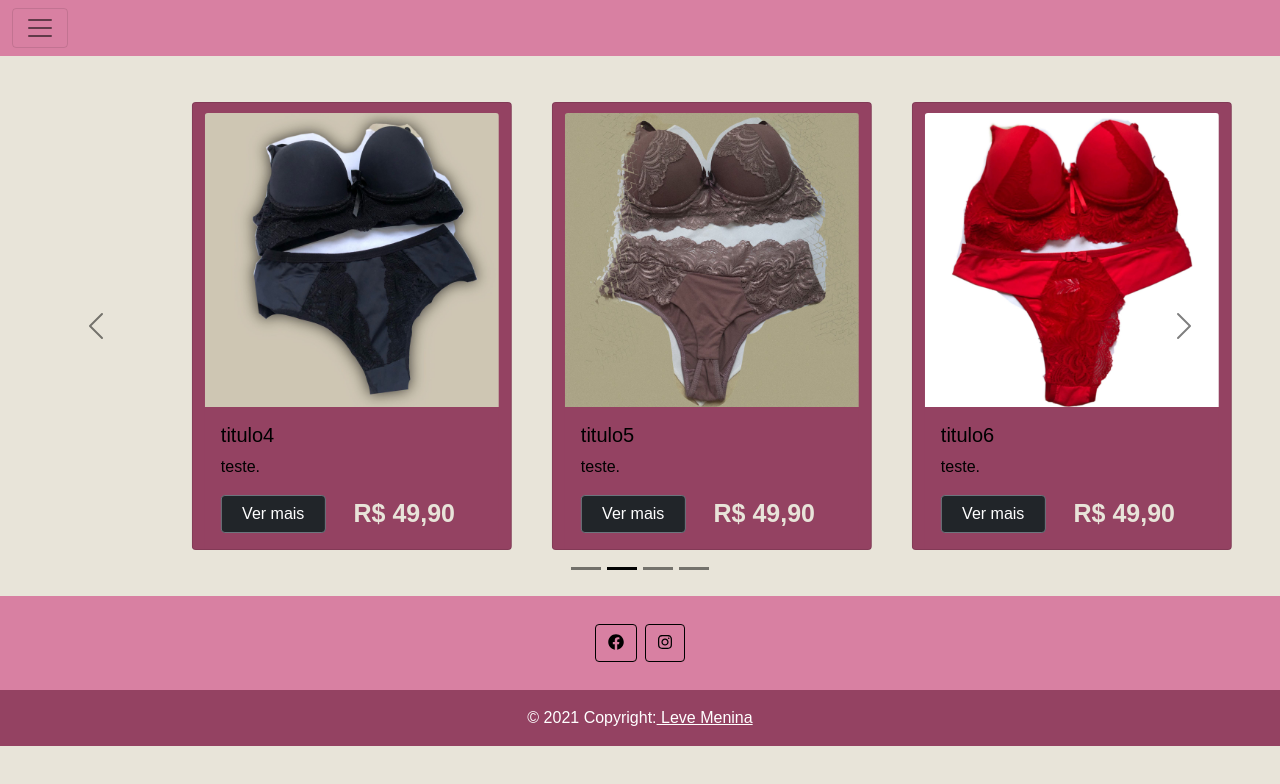
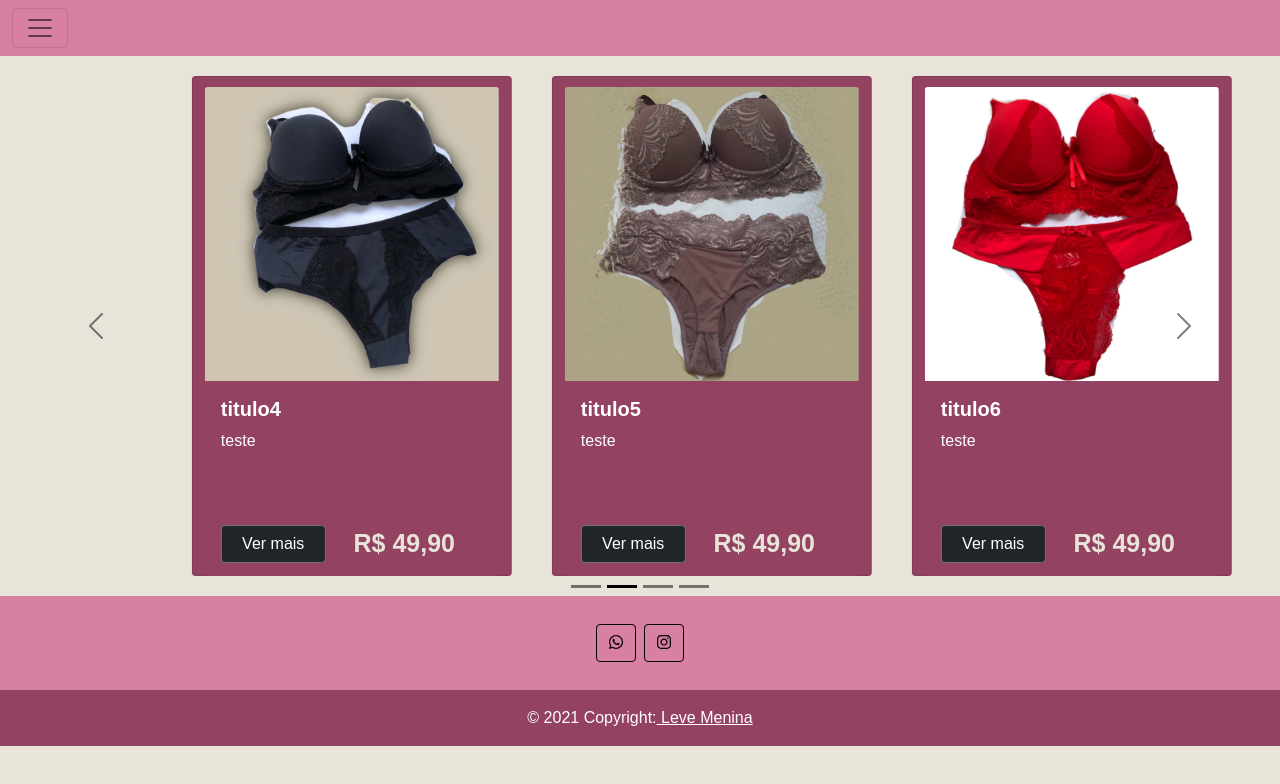
Before and after one commit to rafaelcmorais02/leve-memina-front-end, a React (Create React App) app: page / in a window 1280 px wide. Shown: the top 784 px of the page. Built offline with nearby package versions, Linux system fonts and the light colour scheme; a web font is replaced by a local one.

Commit message:
[FEATURE] melhoria de design-pedido cliente- e adicionado link do facebook e instagran

```diff
--- a/src/components/cards/cardItems.js
+++ b/src/components/cards/cardItems.js
@@ -11,11 +11,11 @@ function Card(props) {
 
     return (
         <>
-            <div className="card" style={{ "width": "20rem", "backgroundColor": "#944262" }}>
+            <div className="card" style={{ "width": "20rem", "backgroundColor": "#944262", "height": "100%" }}>
                 <img src={image} className="card-img-top" alt="..." style={{ "marginTop": "10px" }} />
                 <div className="card-body" style={{ "backgroundColor": "#944262" }}>
-                    <h5 className="card-title">{title}</h5>
-                    <p className="card-text">{descricao}.</p>
+                    <h5 className="card-title title-card">{title}</h5>
+                    <p className="card-text descricao-card">{descricao}</p>
                     <div className="row2">
                         <div className="column2">
                             <button className="btn btn-secondary" onClick={handleFlag} style={{ "backgroundColor": "#212529" }}>Ver mais</button>
--- a/src/components/carousel/carousel.js
+++ b/src/components/carousel/carousel.js
@@ -36,8 +36,8 @@ const Carousel = (props) => {
                 document.location.reload()
             }
             return (
-                <div id="carouselExampleIndicators" className="carousel carousel-dark slide" data-bs-ride="carousel">
-                    <div className="carousel-indicators">
+                <div id="carouselExampleIndicators" className="carousel carousel-dark slide margin-carousel" data-bs-ride="carousel">
+                    <div className="carousel-indicators carousel-button">
                         {numbCarousel.map((item) => {
                             if (item.id === 0) {
                                 return (
@@ -79,8 +79,8 @@ const Carousel = (props) => {
         else {
             phoneFlag = true
             return (
-                <div id="carouselExampleIndicators" className="carousel carousel-dark slide" data-bs-ride="carousel">
-                    <div className="carousel-indicators">
+                <div id="carouselExampleIndicators" className="carousel carousel-dark slide margin-carousel" data-bs-ride="carousel">
+                    <div className="carousel-indicators carousel-button">
                         {dadosCard.map((item) => {
                             if (item.id === 0) {
                                 return (
--- a/src/components/footer/footer.js
+++ b/src/components/footer/footer.js
@@ -1,14 +1,14 @@
 import { FontAwesomeIcon } from '@fortawesome/react-fontawesome'
-import { faFacebook, faInstagram } from '@fortawesome/free-brands-svg-icons'
+import { faWhatsapp, faInstagram } from '@fortawesome/free-brands-svg-icons'
 
 const footer = () => {
     return (
         <footer className="text-center text-white" style={{ "backgroundColor": "#d880a2" }}>
             <div className="container p-4 pb-0">
                 <section className="mb-4">
-                    <a className="btn btn-outline-light btn-floating m-1" href="#!" role="button" style={{ "borderColor": "black", "color": "black" }}> <FontAwesomeIcon icon={faFacebook} /></a>
+                    <a className="btn btn-outline-light btn-floating m-1" href="https://wa.me/+5537991092653?text=Quero%20Saber%20mais%20sobre%20os%20produtos%20Leve%20Menina" target="_blank" rel="noreferrer" role="button" style={{ "borderColor": "black", "color": "black" }}> <FontAwesomeIcon icon={faWhatsapp} /></a>
 
-                    <a className="btn btn-outline-light btn-floating m-1" href="#!" role="button" style={{ "borderColor": "black", "color": "black" }}><FontAwesomeIcon icon={faInstagram} /></a>
+                    <a className="btn btn-outline-light btn-floating m-1" href="https://www.instagram.com/invites/contact/?i=10syysma27shm&utm_content=mty7qh5" target="_blank" rel="noreferrer" role="button" style={{ "borderColor": "black", "color": "black" }}><FontAwesomeIcon icon={faInstagram} /></a>
                 </section>
             </div>
 
--- a/src/data/dataCard.js
+++ b/src/data/dataCard.js
@@ -1,6 +1,7 @@
 import imag1 from "../images/imag1.jpeg"
 import imag2 from "../images/imag2.jpeg"
 import imag3 from "../images/imag3.jpeg"
+import imag4 from "../images/imag4.jpeg"
 
 export const dadosCard = [
     {
@@ -9,9 +10,9 @@ export const dadosCard = [
         secClassName: "active",
         current: "true",
         label: "Slide 1",
-        imag: imag1,
-        titulo: "titulo1",
-        descricao: "teste"
+        imag: imag4,
+        titulo: "Conjunto Amarelo",
+        descricao: "Alças reguláveis, todo detalhado em renda. Para um look sensual. Disponível no tamanho M"
     },
     {
         id: 1,
--- a/src/style/index.css
+++ b/src/style/index.css
@@ -29,7 +29,7 @@ body {
 }
 
 .card {
-  margin: 15px 20px 15px 20px;
+  margin: 0px 20px 0px 20px;
 }
 
 .Introducao {
@@ -41,11 +41,6 @@ body {
   width: 100%;
   background-color: #d880a2;
   margin-top: 20px;
-}
-
-.row2 {
-  display: flex;
-  flex-direction: row;
 }
 
 .column3 {
@@ -64,14 +59,16 @@ body {
   width: 40%;
 }
 
+.row2 {
+  display: flex;
+  flex-direction: row;
+}
 .row {
   display: flex;
   flex-direction: row;
   justify-content: center;
   align-items: center;
   height: 500px;
-  margin-top: 20px;
-  margin-bottom: 20px;
 }
 
 .modalBackground {
@@ -100,3 +97,23 @@ body {
   border-color: #944262;
   border-style: solid;
 }
+
+.margin-carousel {
+  margin-top: 20px;
+  margin-bottom: 20px;
+}
+
+.descricao-card {
+  height: 80px;
+  font-weight: 400;
+  color: white;
+}
+
+.carousel-button {
+  margin-bottom: -22px;
+}
+
+.title-card {
+  font-weight: 600;
+  color: white;
+}
```
Also changed, not shown: src/images/imag4.jpeg (added).
